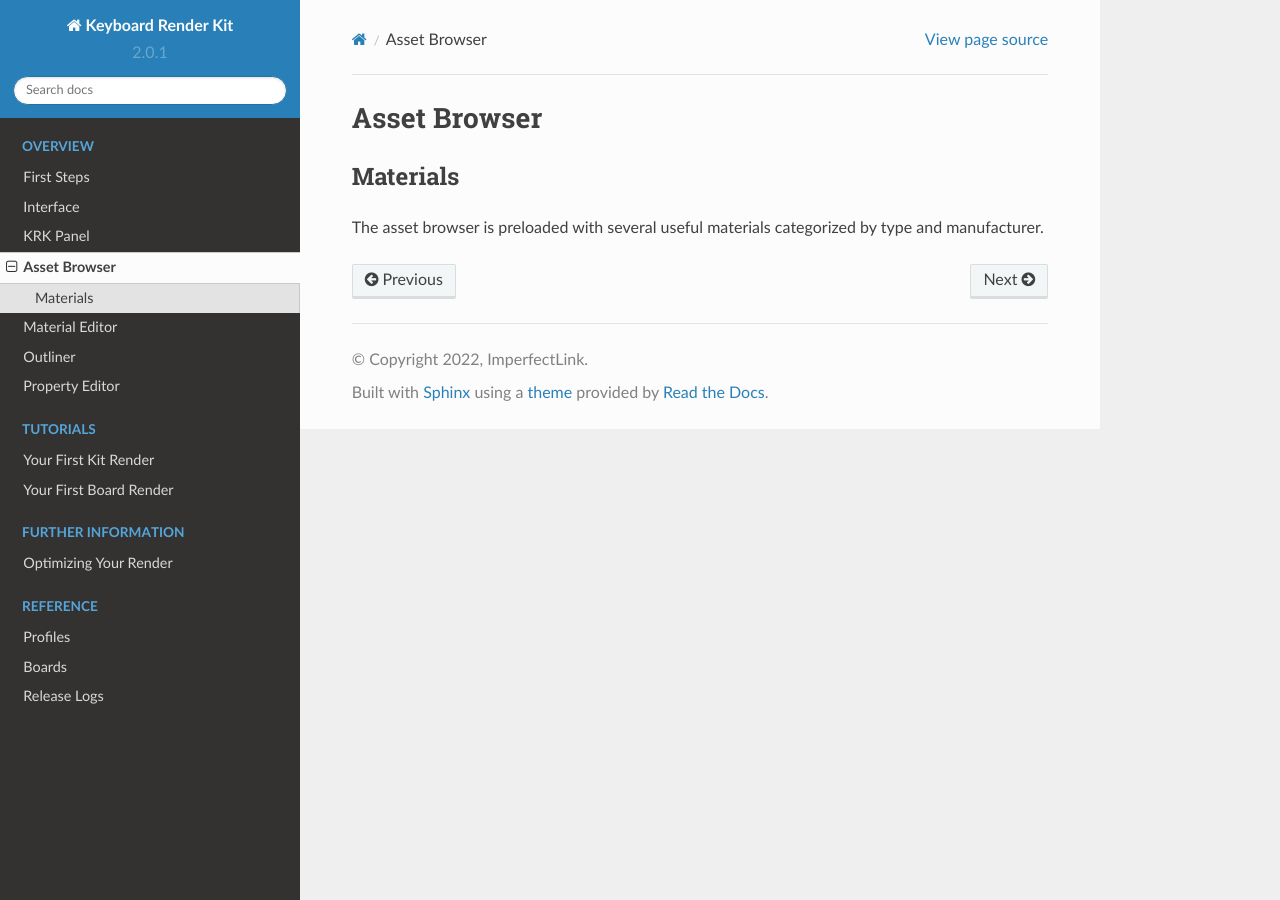
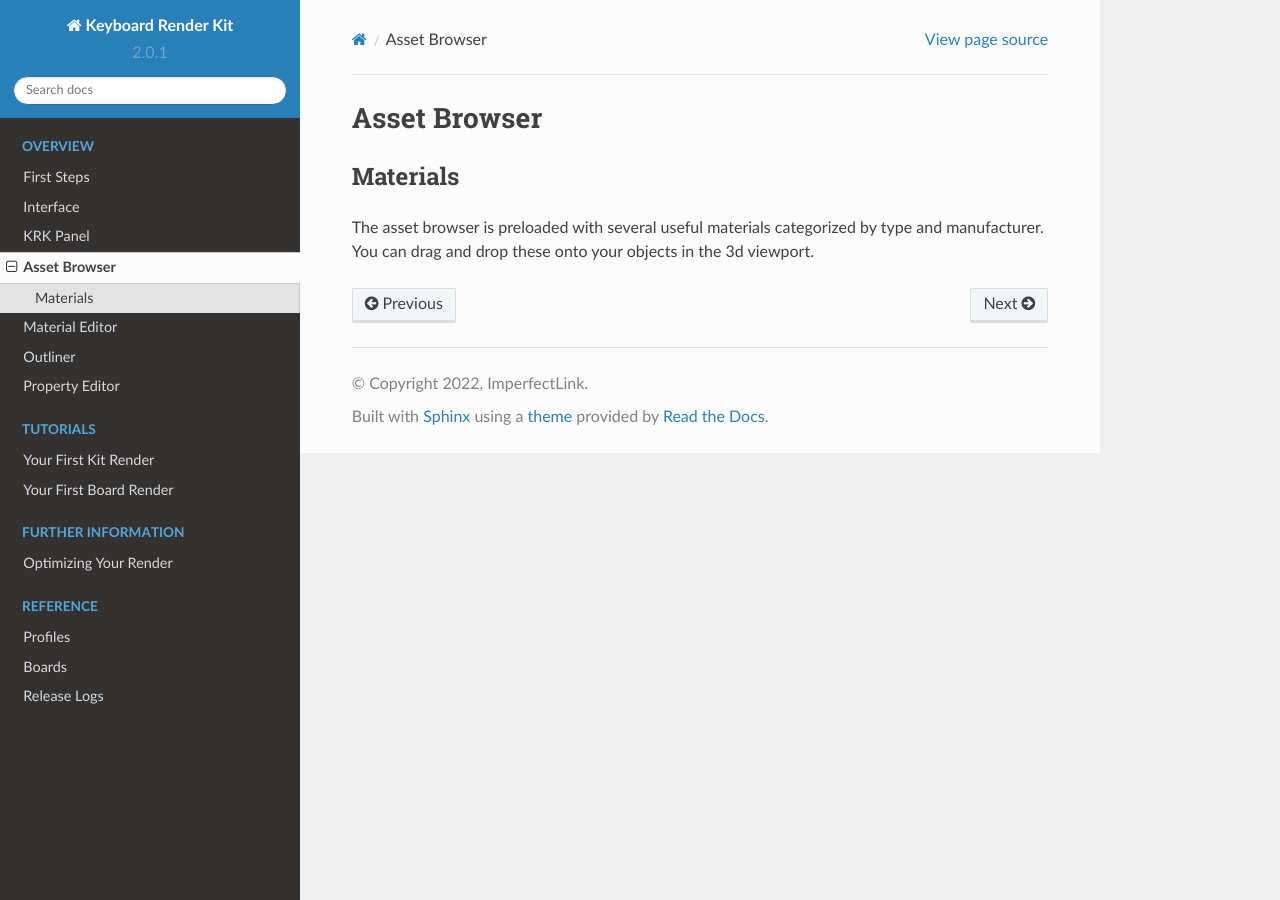
Before and after one commit to imperfectlink/KeyboardRenderKit, a Sphinx documentation site: the page built from docs/source/assetbrowser.rst, in a window 1280 px wide. Built offline with Sphinx 7.4.7 and the Read the Docs theme 2.0.0, drawn with Linux system fonts in a browser that asks for light colours.

Commit message:
Update assetbrowser.rst

```diff
--- a/docs/source/assetbrowser.rst
+++ b/docs/source/assetbrowser.rst
@@ -2,4 +2,4 @@ Asset Browser
 ====
 Materials
 ~~~~
-The asset browser is preloaded with several useful materials categorized by type and manufacturer.
+The asset browser is preloaded with several useful materials categorized by type and manufacturer. You can drag and drop these onto your objects in the 3d viewport.
```
